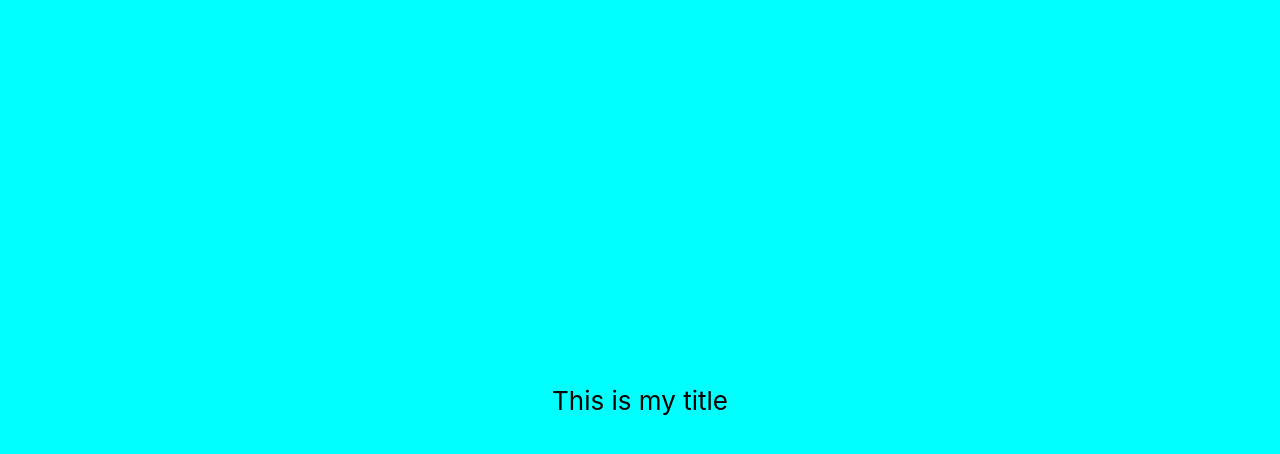
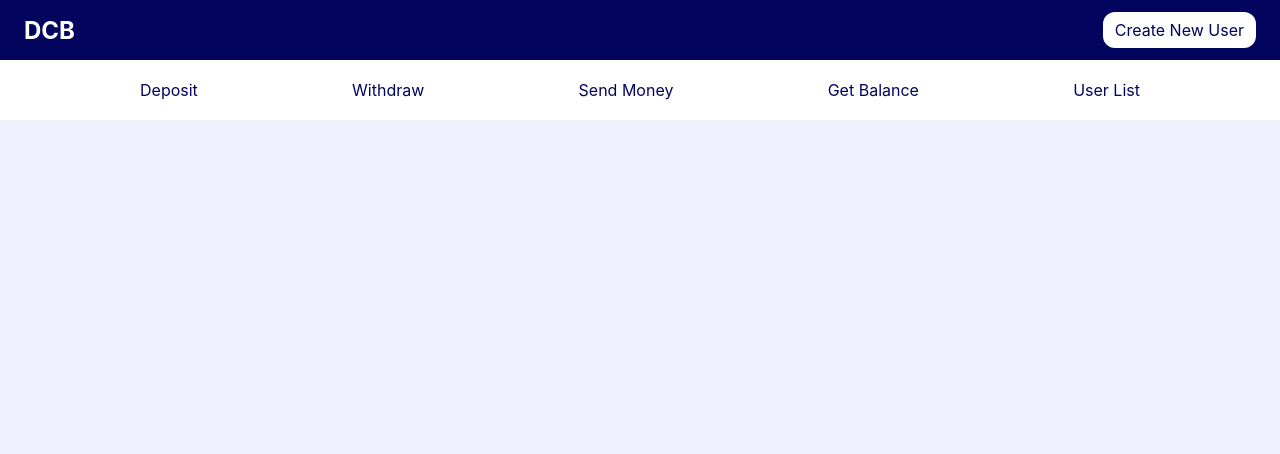
Before and after one commit to danielleterania/bank-app, a React (Create React App) app: page / in a window 1280 px wide. Shown: the top 454 px of the page. Built offline with nearby package versions, Linux system fonts and the light colour scheme.

Commit message:
navigation menus

```diff
--- a/public/index.html
+++ b/public/index.html
@@ -24,7 +24,7 @@
       work correctly both with client-side routing and a non-root public URL.
       Learn how to configure a non-root public URL by running `npm run build`.
     -->
-    <title>Bank App</title>
+    <title>DanCie Bank App</title>
   </head>
   <body>
     <noscript>You need to enable JavaScript to run this app.</noscript>
--- a/src/App.css
+++ b/src/App.css
@@ -1,11 +1,33 @@
 .App {
   text-align: center;
-  background-color: aqua;
+  background-color: #efeffd;
+  opacity: 1;
+  /* background-image: radial-gradient(circle at center center, #fbfbfd, #efeffd), repeating-radial-gradient(circle at center center, #fbfbfd, #fbfbfd, 30px, transparent 60px, transparent 30px);
+  background-blend-mode: multiply; */
+  height: 100vh;
 }
 
-.App-logo {
-  height: 40vmin;
-  pointer-events: none;
+p {
+  margin: 0;
+  padding: 0;
+}
+
+.primary-button {
+  border-radius: 12px;
+  padding: 6px 12px;
+
+  font-size: 16px;
+  line-height: 24px;
+
+  background-color: #fff;
+  color: #03045e;
+
+  text-decoration: none;
+}
+
+.primary-button:hover {
+  background-color: #0077b6;
+  color: #fff;
 }
 
 @media (prefers-reduced-motion: no-preference) {
@@ -15,19 +37,17 @@
 }
 
 .App-header {
-  background-color: aqua;
-  min-height: 100vh;
   display: flex;
   flex-direction: column;
   align-items: center;
   justify-content: center;
-  font-size: calc(10px + 2vmin);
-  color: black;
+  font-size: 100px;
+  color: purple;
 }
 
-.App-link {
+/* .App-link {
   color: #61dafb;
-}
+} */
 
 @keyframes App-logo-spin {
   from {
--- a/src/App.js
+++ b/src/App.js
@@ -1,10 +1,15 @@
-import logo from "./logo.svg";
 import "./App.css";
+import MainNav from "./components/MainNav/MainNav";
+import SubNav from "./components/SubNav/SubNav";
 
 function App() {
   return (
     <div className="App">
-      <header className="App-header">This is my title </header>
+        <MainNav />
+        <SubNav />
+        <main class="MainWrapper">
+
+        </main>
     </div>
   );
 }
--- /dev/null
+++ b/src/components/MainNav/MainNav.css
@@ -0,0 +1,14 @@
+.MainNav {
+  display: flex;
+  align-items: center;
+  justify-content: space-between;
+
+  background: #03045e;
+  padding: 12px 24px;
+}
+
+.nav-logo {
+  color: #fff;
+  font-size: 24px;
+  font-weight: 700;
+}
--- /dev/null
+++ b/src/components/MainNav/MainNav.jsx
@@ -0,0 +1,16 @@
+import "./MainNav.css";
+
+function MainNav() {
+  const clickMe = () => {
+    console.log("clicked");
+  };
+
+  return (
+    <nav className="MainNav">
+      <p class="nav-logo">DCB</p>
+      <a class="primary-button" href="#CreateNewUser">Create New User</a>
+    </nav>
+  );
+}
+
+export default MainNav;
--- /dev/null
+++ b/src/components/SubNav/SubNav.css
@@ -0,0 +1,29 @@
+.SubNav {
+  display: flex;
+  align-items: center;
+  justify-content: center;
+
+  background: #fff;
+  padding: 12px 24px;
+}
+
+.nav-links {
+  display: flex;
+  align-items: center;
+  justify-content: space-between;
+  width: 100%;
+  max-width: 1024px;
+}
+
+.nav-link {
+  color: #03045e;
+  text-decoration: none;
+  font-size: 16px;
+  line-height: 24px;
+  padding: 6px 12px;
+  border-radius: 4px;
+}
+
+.nav-link:hover {
+  text-decoration: underline;
+}
--- /dev/null
+++ b/src/components/SubNav/SubNav.jsx
@@ -0,0 +1,21 @@
+import "./SubNav.css";
+
+function SubNav() {
+  const clickMe = () => {
+    console.log("clicked");
+  };
+
+  return (
+    <nav className="SubNav">
+      <div class="nav-links">
+        <a class="nav-link" href="#Deposit">Deposit</a>
+        <a class="nav-link" href="#Withdraw">Withdraw</a>
+        <a class="nav-link" href="#SendMoney">Send Money</a>
+        <a class="nav-link" href="#GetBalance">Get Balance</a>
+        <a class="nav-link" href="#UserList">User List</a>
+      </div>
+    </nav>
+  );
+}
+
+export default SubNav;
```
